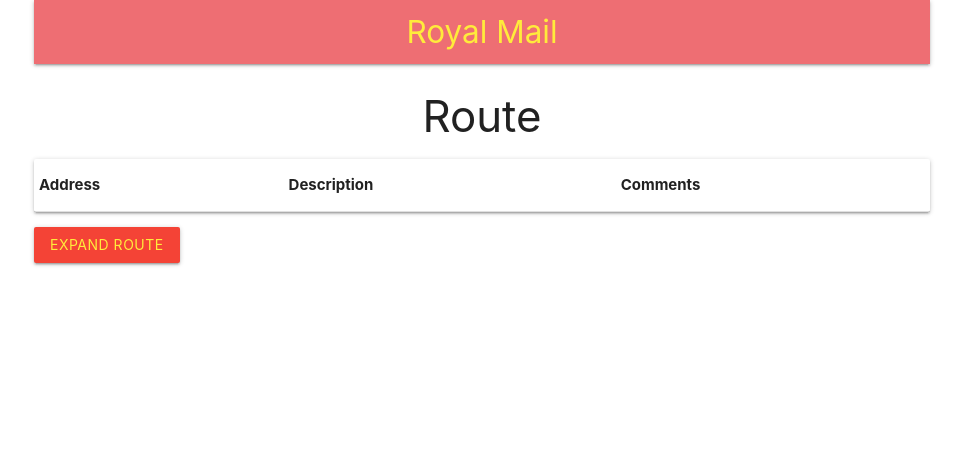
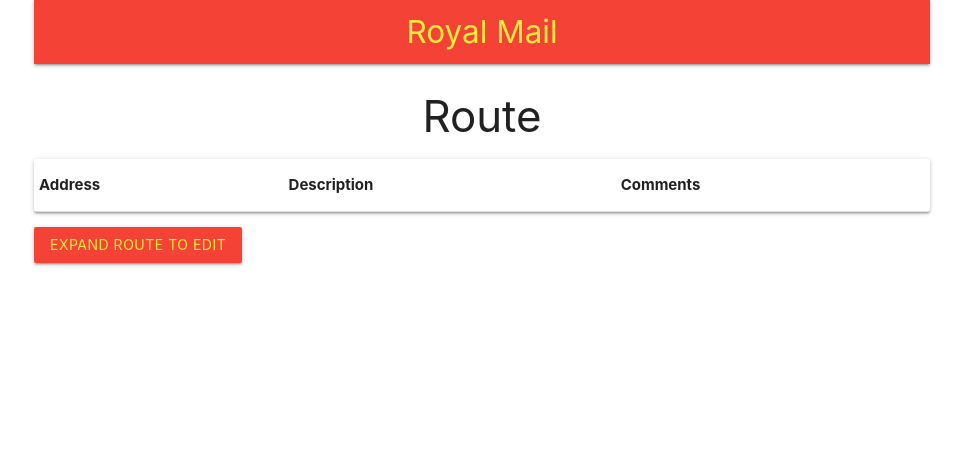
Before and after one commit to bandyp/Postal-Reminders, a Flask app: page /goto_home in a window 1280 px wide. Shown: the top 465 px of the page, without its empty margins (158-1121 px from the left). Run offline with Flask 2, Linux system fonts and the light colour scheme; data that the repository does not hold is empty; some libraries are stand-ins or nearby versions.

Commit message:
fixed color on hazard nav bar

```diff
--- a/.c9/metadata/environment/templates/editincident.html
+++ b/.c9/metadata/environment/templates/editincident.html
@@ -1 +1 @@
-{"filter":false,"title":"editincident.html","tooltip":"/templates/editincident.html","undoManager":{"mark":1,"position":1,"stack":[[{"start":{"row":3,"column":58},"end":{"row":3,"column":70},"action":"insert","lines":[" yellow-text"],"id":44}],[{"start":{"row":105,"column":43},"end":{"row":105,"column":55},"action":"insert","lines":[" yellow-text"],"id":45}]]},"ace":{"folds":[],"scrolltop":1200,"scrollleft":0,"selection":{"start":{"row":105,"column":55},"end":{"row":105,"column":55},"isBackwards":false},"options":{"guessTabSize":true,"useWrapMode":false,"wrapToView":true},"firstLineState":0},"timestamp":1568668222858,"hash":"b3e7c575ed59a5c8862d1597edc560f73a004fb7"}
+{"filter":false,"title":"editincident.html","tooltip":"/templates/editincident.html","undoManager":{"mark":5,"position":5,"stack":[[{"start":{"row":3,"column":58},"end":{"row":3,"column":70},"action":"insert","lines":[" yellow-text"],"id":44}],[{"start":{"row":105,"column":43},"end":{"row":105,"column":55},"action":"insert","lines":[" yellow-text"],"id":45}],[{"start":{"row":3,"column":59},"end":{"row":3,"column":60},"action":"insert","lines":["r"],"id":46},{"start":{"row":3,"column":60},"end":{"row":3,"column":61},"action":"insert","lines":["e"]},{"start":{"row":3,"column":61},"end":{"row":3,"column":62},"action":"insert","lines":["d"]}],[{"start":{"row":3,"column":62},"end":{"row":3,"column":63},"action":"insert","lines":[" "],"id":47}],[{"start":{"row":3,"column":58},"end":{"row":3,"column":62},"action":"remove","lines":[" red"],"id":48}],[{"start":{"row":2,"column":25},"end":{"row":2,"column":29},"action":"insert","lines":[" red"],"id":49}]]},"ace":{"folds":[],"scrolltop":0,"scrollleft":0,"selection":{"start":{"row":9,"column":25},"end":{"row":9,"column":25},"isBackwards":false},"options":{"guessTabSize":true,"useWrapMode":false,"wrapToView":true},"firstLineState":{"row":16,"state":"start","mode":"ace/mode/html"}},"timestamp":1568668591150,"hash":"58c8006c1cb8c0815d3d89e6c66bddf1abfdba11"}
--- a/templates/addaccess.html
+++ b/templates/addaccess.html
@@ -1,6 +1,6 @@
 {% extends 'base.html' %} {% block content %}
 <nav>
-  <div class="nav-wrapper">
+  <div class="nav-wrapper red">
     <a href="{{ url_for('goto_home') }}" class="brand-logo yellow-text center">Royal Mail</a>
   </div>
 </nav>
--- a/templates/addhazard.html
+++ b/templates/addhazard.html
@@ -1,6 +1,6 @@
 {% extends 'base.html' %} {% block content %}
 <nav>
-  <div class="nav-wrapper">
+  <div class="nav-wrapper red">
     <a href="{{ url_for('goto_home') }}" class="brand-logo yellow-text center">Royal Mail</a>
   </div>
 </nav>
--- a/templates/addrequest.html
+++ b/templates/addrequest.html
@@ -1,6 +1,6 @@
 {% extends 'base.html' %} {% block content %}
 <nav>
-  <div class="nav-wrapper">
+  <div class="nav-wrapper red">
     <a href="{{ url_for('goto_home') }}" class="brand-logo yellow-text center">Royal Mail</a>
   </div>
 </nav>
--- a/templates/editincident.html
+++ b/templates/editincident.html
@@ -1,6 +1,6 @@
 {% extends 'base.html' %} {% block content %}
 <nav>
-  <div class="nav-wrapper">
+  <div class="nav-wrapper red">
     <a href="{{ url_for('goto_home') }}" class="brand-logo yellow-text center">Royal Mail</a>
   </div>
 </nav>
--- a/templates/incidents.html
+++ b/templates/incidents.html
@@ -2,7 +2,7 @@
 {% block content %}
 
 <nav>
-  <div class="nav-wrapper">
+  <div class="nav-wrapper red">
     <a href="#" class="brand-logo yellow-text center">Royal Mail</a>
   </div>
 </nav>
@@ -36,7 +36,7 @@
   </div>
 
     <div class="card-action">
-      <a class="waves-effect red yellow-text waves-light btn" href="{{ url_for('see_route') }}">Expand route</a>
+      <a class="waves-effect red yellow-text waves-light btn" href="{{ url_for('see_route') }}">Expand route to edit</a>
     </div>
 
 
--- a/templates/route.html
+++ b/templates/route.html
@@ -4,7 +4,7 @@
 
 <div class="row">
   <nav col s9>
-    <div class="nav-wrapper">
+    <div class="nav-wrapper red">
       <a href="{{ url_for('goto_home') }}" class="brand-logo yellow-text center">Royal Mail</a>
     </div>
   </nav>
```
Also changed, not shown: .c9/metadata/environment/app.py (+1 -1 lines), .c9/metadata/environment/templates/addaccess.html (+1 -1 lines), .c9/metadata/environment/templates/addhazard.html (+1 -1 lines), .c9/metadata/environment/templates/addrequest.html (+1 -1 lines), .c9/metadata/environment/templates/incidents.html (+1 -1 lines), .c9/metadata/environment/templates/login.html (+1 -1 lines), .c9/metadata/environment/templates/route.html (+1 -1 lines), 2 other files.
